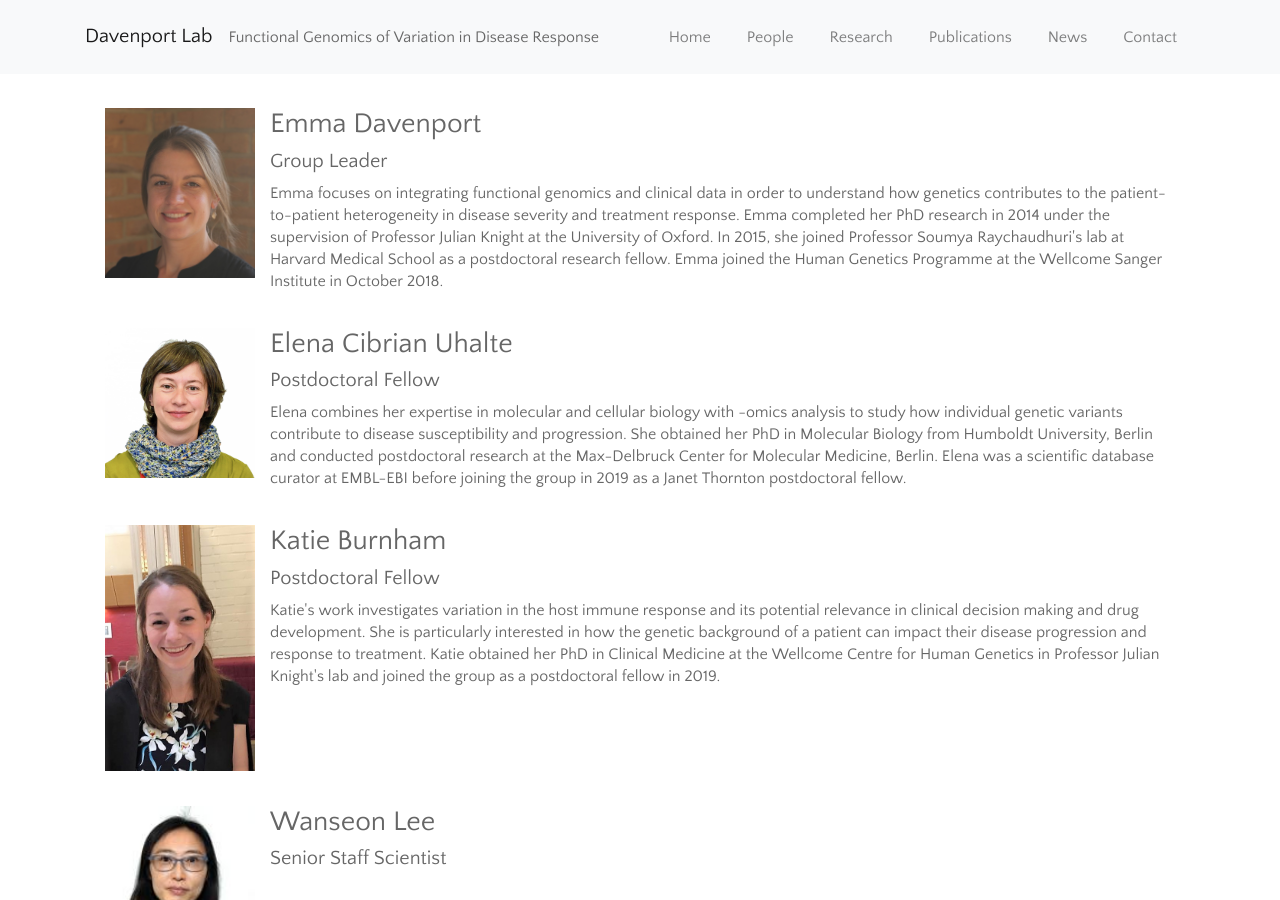
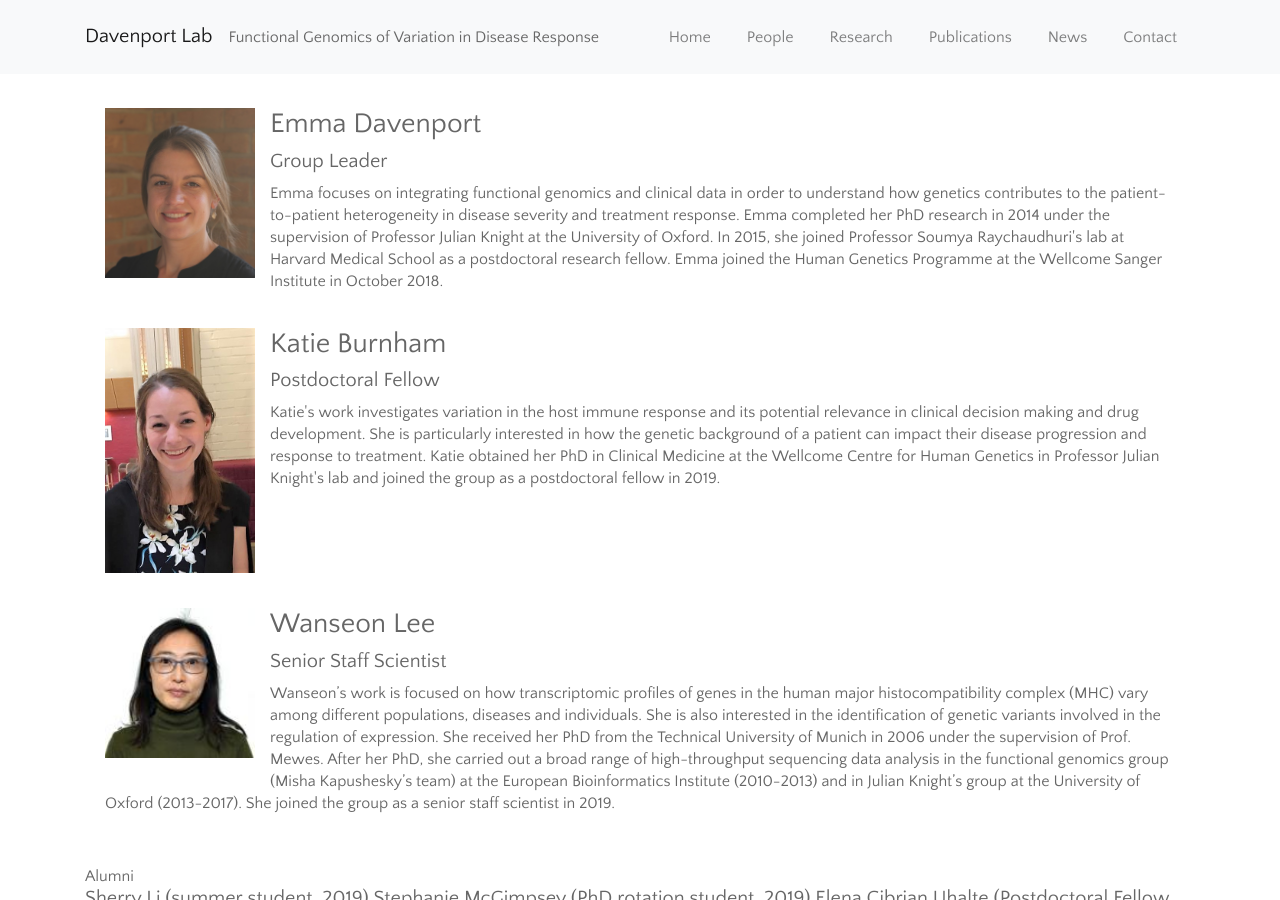
Before and after one commit to davenportlab/davenportlab.github.io, a Jekyll site: the page built from people.html, in a window 1280 px wide and 900 px high. Built offline with Jekyll 4.4.1, drawn with Linux system fonts in a browser that asks for light colours; nearby versions of some CDN libraries; comment, search, counter and statistics services are not loaded; some of the changed text lies outside the part shown.

Commit message:
Updated news and people

```diff
--- a/_data/news.yml
+++ b/_data/news.yml
@@ -1,28 +1,32 @@
+- name: "Sepsis and precision medicine: is it all in your genes?"
+  date: February 2020
+  image: "assets/img/people/SangerBlog.jpg"
+  summary: "A great [write-up](https://sangerinstitute.blog/2020/02/16/sepsis-and-precision-medicine-is-it-all-in-your-genes/) from Alison Cranage of Emma's talk at the AAAS 2020 annual meeting."
+
 - name: AAAS 2020 annual meeting
   date: February 2020
-  image:
-  summary: Emma is presenting a talk on personalised medicine and how our work on transcriptomics in sepsis
+  image: "assets/img/news/AAAS.png"
+  summary: "Emma is presenting a [talk](http://davenportlab.com/assets/presentations/2020-02-16_AAAS.pdf) on personalised medicine and how we are working on stratifying patients with sepsis using transcriptomics."
 
 - name: Olivia Edwards joins the group
   date: January 2020
   image: "assets/img/people/Blank.jpg"
-  summary:  Olivia Edwards is joining the group as a PhD rotation student.
+  summary:  Olivia Edwards is joining the group as a PhD rotation student. Olivia will be working on gene expression analysis in the BioAID cohort.
 
 - name: Christmas Lunch
   date: December 2019
   image: "assets/img/news/christmas2019.jpg"
-  summary:
+  summary: We had a great Christmas lunch celebrating the first year as a group.
 
 - name: Pager Podcast
   date: December 2019
-  image:
-  summary:
+  image: "assets/img/people/pager.png"
+  summary: "Emma [chatted](https://podcasts.apple.com/gb/podcast/personalised-medicine-with-emma-davenport/id1485292393?i=1000457079292) with George Milner about personalised medicine and what it could mean for the treatment of sepsis."
 
 - name: Wanseon Lee joins the group
   date: October 2019
   image: "assets/img/people/Wanseon_Lee.jpg"
-  summary:  Wanseon Lee is joining the group as a senior staff scientist.
-
+  summary:  Wanseon Lee is joining the group as a senior staff scientist. Wanseon will be working on the expression of genes in the MHC across individuals, populations and diseases.
 
 - name: Stephanie McGimpsey joins the group
   date: October 2019
@@ -32,7 +36,7 @@
 - name: Lab punting trip
   date: July 2019
   image: "assets/img/news/Punting3.jpg"
-  summary:   We survived the summer heat with a punting trip along the River Cam to the beautiful Grantchester Meadows.
+  summary: We survived the summer heat with a punting trip along the River Cam to the beautiful Grantchester Meadows.
 
 - name: Sherry (Xiaoyun) Li joins the group
   date: July 2019
--- a/_data/people.yml
+++ b/_data/people.yml
@@ -3,11 +3,6 @@
   github: emmadavenport
   image: "assets/img/people/Emma_Davenport.JPG"
   summary: Emma focuses on integrating functional genomics and clinical data in order to understand how genetics contributes to the patient-to-patient heterogeneity in disease severity and treatment response. Emma completed her PhD research in 2014 under the supervision of Professor Julian Knight at the University of Oxford. In 2015, she joined Professor Soumya Raychaudhuri's lab at Harvard Medical School as a postdoctoral research fellow. Emma joined the Human Genetics Programme at the Wellcome Sanger Institute in October 2018.
-
-- name: Elena Cibrian Uhalte
-  title: Postdoctoral Fellow
-  image: "assets/img/people/Elena_CibrianUhalte.jpg"
-  summary: Elena combines her expertise in molecular and cellular biology with -omics analysis to study how individual genetic variants contribute to disease susceptibility and progression. She obtained her PhD in Molecular Biology from Humboldt University, Berlin and conducted postdoctoral research at the Max-Delbruck Center for Molecular Medicine, Berlin. Elena was a scientific database curator at EMBL-EBI before joining the group in 2019 as a Janet Thornton postdoctoral fellow.
 
 - name: Katie Burnham
   title: Postdoctoral Fellow
@@ -17,4 +12,4 @@
 - name: Wanseon Lee
   title: Senior Staff Scientist
   image: "assets/img/people/Wanseon_Lee.jpg"
-  summary:
+  summary: Wanseon’s work is focused on how transcriptomic profiles of genes in the human major histocompatibility complex (MHC) vary among different populations, diseases and individuals. She is also interested in the identification of genetic variants involved in the regulation of expression. She received her PhD from the Technical University of Munich in 2006 under the supervision of Prof. Mewes. After her PhD, she carried out a broad range of high-throughput sequencing data analysis in the functional genomics group (Misha Kapushesky’s team) at the European Bioinformatics Institute (2010-2013) and in Julian Knight’s group at the University of Oxford (2013-2017). She joined the group as a senior staff scientist in 2019.
--- a/people.html
+++ b/people.html
@@ -17,5 +17,7 @@
 {% endfor %}
 </ul>
 
-<!-- <h2> Alumni
-<h4> Sherry Li (summer student) -->
+Alumni
+<h4> Sherry Li (summer student, 2019)
+Stephanie McGimpsey (PhD rotation student, 2019)
+Elena Cibrian Uhalte (Postdoctoral Fellow, 2020)
```
Also changed, not shown: assets/img/news/AAAS.png (added), assets/img/news/SangerBlog.jpg (added), assets/img/news/pager.png (added).
